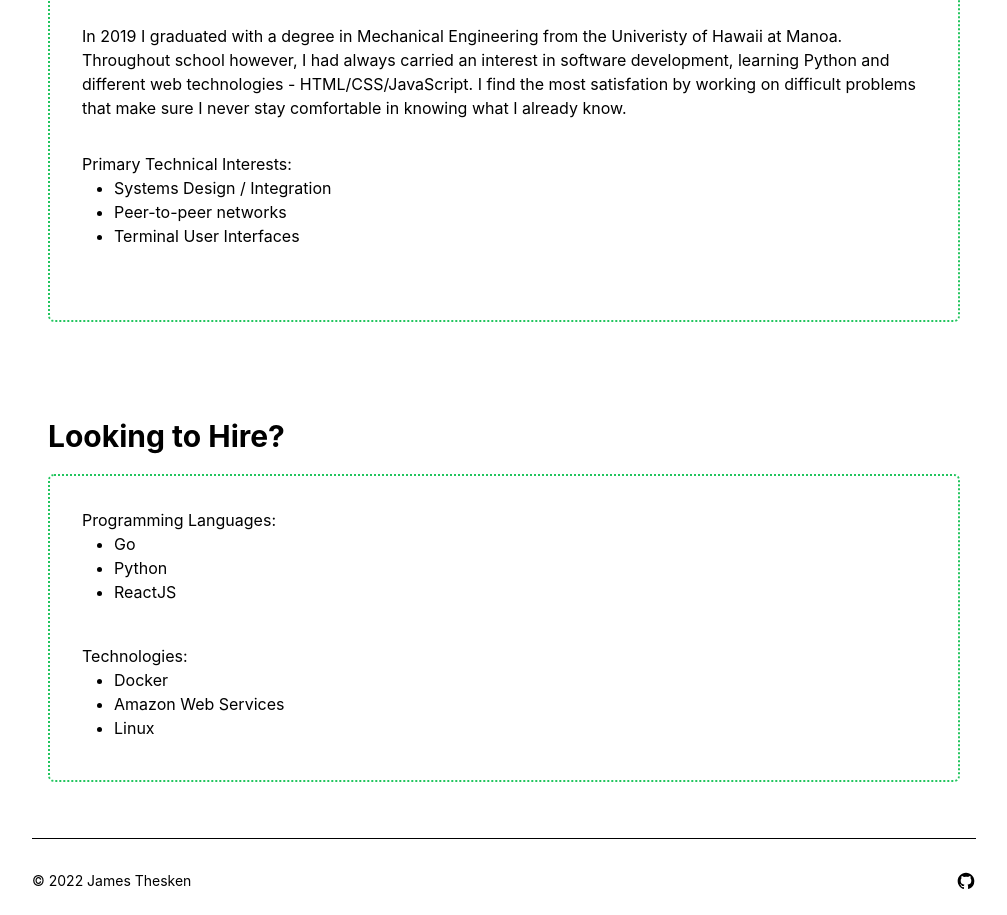
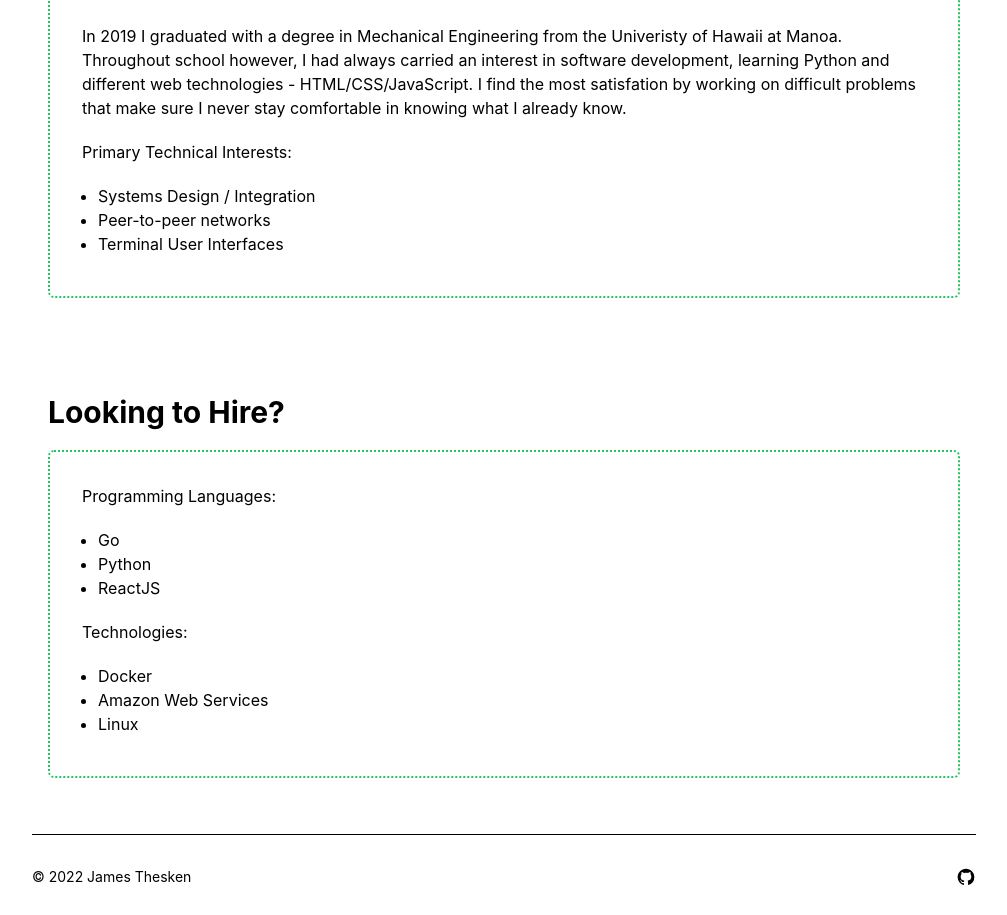
Before and after one commit to jamesthesken/james-blog, a Next.js app: page /about in a window 1280 px wide. Shown: the part 360-1275 px from the top of the page, without its empty margins (136-1143 px from the left). Built offline with nearby package versions, Linux system fonts and the light colour scheme.

Commit message:
fix: render issues caused by <p> tag as parent of list

```diff
--- a/pages/about.tsx
+++ b/pages/about.tsx
@@ -24,20 +24,20 @@
           <p className='p-8 dark:text-slate-200'> Born and raised in Hawaii, I spent most of my time growing up surfing and messing around at the beach.
           Sometime in middle school I became obsessed with Cold War era Sci-Fi, Arthur C. Clarke was my favorite author.
           </p>
-          <p className='px-8 dark:text-slate-200'> In 2019 I graduated with a degree in Mechanical Engineering from the Univeristy of
+          <p className='px-8 dark:text-slate-200 mb-5'> In 2019 I graduated with a degree in Mechanical Engineering from the Univeristy of
           Hawaii at Manoa. Throughout school however, I had always carried an interest in software development, learning Python and different web
           technologies - HTML/CSS/JavaScript. I find the most satisfation by working on difficult problems that make sure I never stay
           comfortable in knowing what I already know.
           </p>
 
-          <p className='p-8 mb-10 dark:text-slate-200'>
+          <p className='px-8 mb-5 dark:text-slate-200'>
           Primary Technical Interests:
-          <ul className='list-disc px-8'>
+          </p>
+          <ul className='list-disc px-12 mb-10'>
             <li> Systems Design / Integration </li>
             <li> Peer-to-peer networks </li>
             <li> Terminal User Interfaces </li>
           </ul>
-          </p>
 
         </div>
 
@@ -45,22 +45,22 @@
       <h1 className="px-10 mt-24 mb-5 font-bold text-3xl dark:text-terminal dark:[text-shadow:0_4px_8px_rgba(0,200,0,0.4)]">Looking to Hire?</h1>
       <div className='px-10'>
         <div className='border-2 border-dotted rounded-md border-green-500'>
-          <p className='px-8 py-8 mb-2 dark:text-slate-200'>
+          <p className='px-8 mt-8 mb-5 dark:text-slate-200'>
           Programming Languages:
-          <ul className='list-disc px-8'>
+          </p>
+          <ul className='list-disc px-12 mb-5'>
             <li> Go </li>
             <li> Python </li>
             <li> ReactJS </li>
           </ul>
+          <p className='px-8 mb-5 dark:text-slate-200'>
+          Technologies:
           </p>
-          <p className='px-8 mb-10 dark:text-slate-200'>
-          Technologies:
-          <ul className='list-disc px-8'>
+          <ul className='list-disc px-12 mb-10'>
             <li> Docker </li>
             <li> Amazon Web Services </li>
             <li> Linux </li>
           </ul>
-          </p>
 
         </div>
 
--- a/pages/index.tsx
+++ b/pages/index.tsx
@@ -29,23 +29,23 @@
           surfing, and working on cars.
           </p>
 
-          <p className='px-8 mb-10'>
+          <p className='px-8 mb-5'>
           Technical Interests:
-          <ul className='list-disc px-8'>
-            <li> Systems Design / Integration </li>
-            <li> Peer-to-peer networks </li>
-            <li> Terminal User Interfaces </li>
+          </p>
+          <ul className='list-disc px-12 mb-5'>
+            <li> Docker </li>
+            <li> Amazon Web Services </li>
+            <li> Linux </li>
           </ul>
+
+          <p className='px-8 mb-5'>
+          Some of the things you&apos;ll find on this website:
           </p>
-
-          <p className='px-8 mb-10'>
-          Some of the things you&apos;ll find on this website:
-          <ul className='list-disc px-8'>
+          <ul className='list-disc px-12 mb-10'>
             <li>Go / Python / React Projects and Tutorials <strong className='dark:text-terminal dark:[text-shadow:0_4px_8px_rgba(0,200,0,0.4)]'>(Coming Soon)</strong></li>
             <li>Automotive Projects</li>
             <li> ¯\_(ツ)_/¯</li>
           </ul>
-          </p>
         </div>
 
       </div>
```
